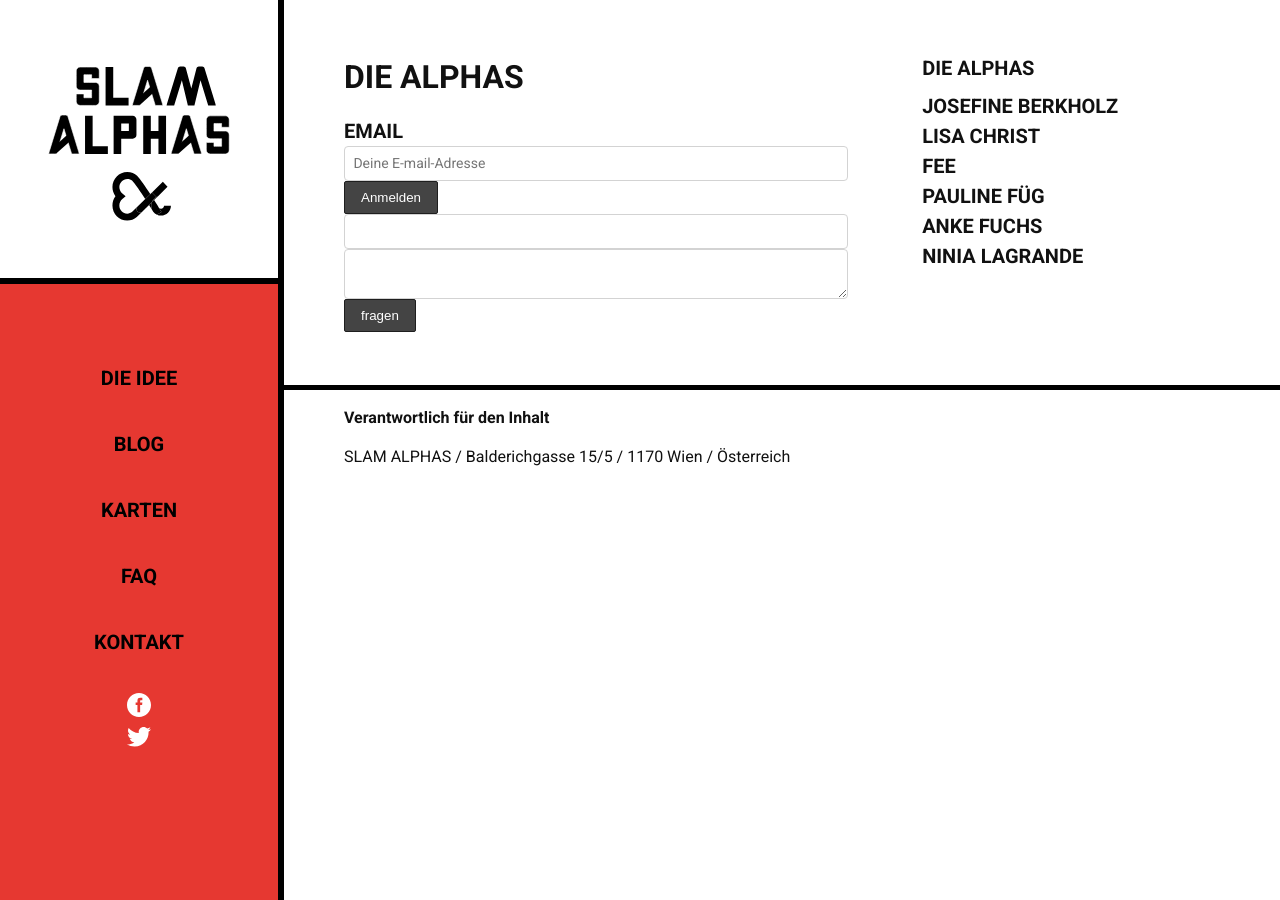
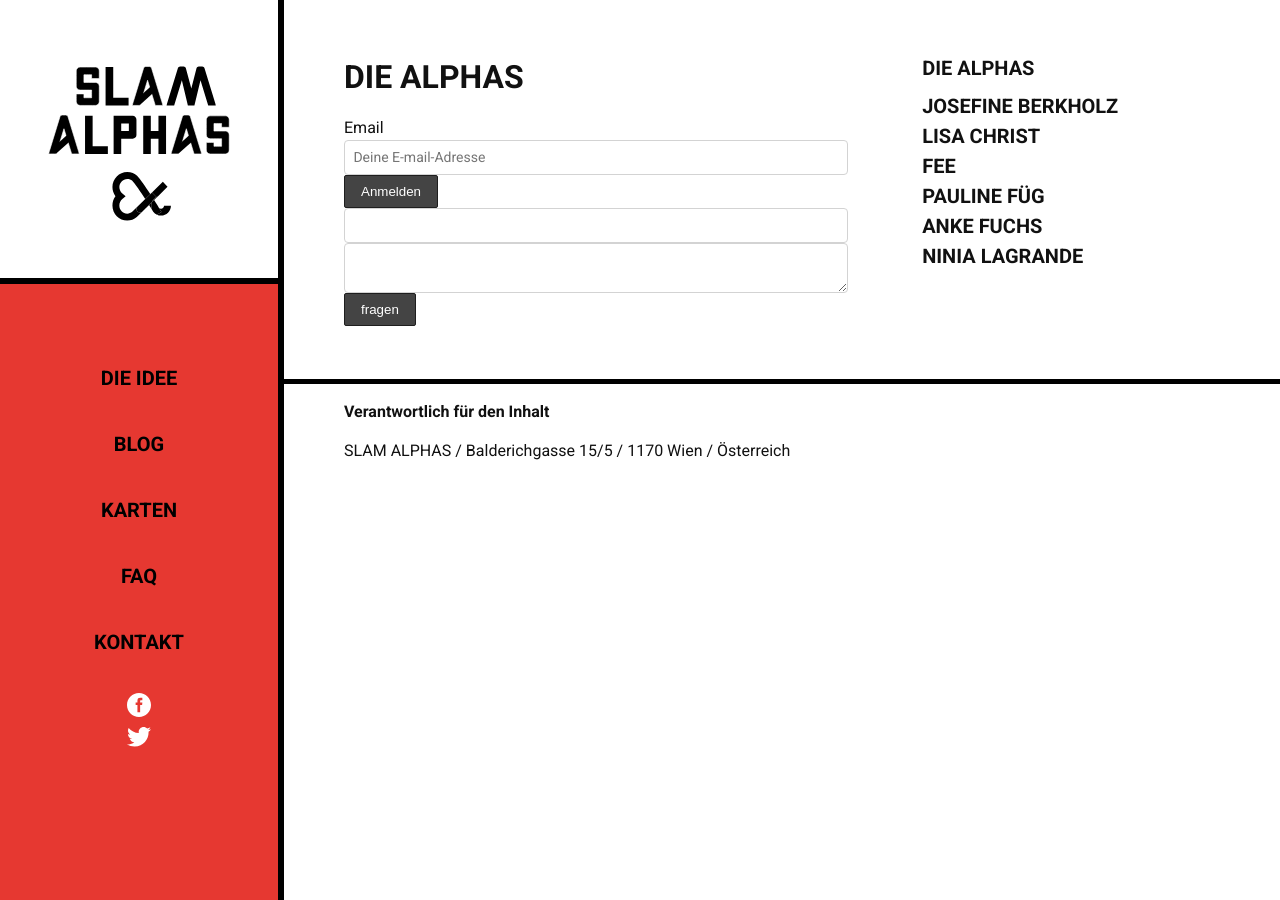
Before and after one commit to lislis/slam-alphas-prototyp, a Jekyll site: the page built from kontakt.html, in a window 1280 px wide. Built offline with Jekyll 4.4.1, drawn with Linux system fonts in a browser that asks for light colours.

Commit message:
keep simple label

```diff
--- a/_sass/_form.sass
+++ b/_sass/_form.sass
@@ -33,6 +33,3 @@ button
   &:hover
     color: white
     background-color: black
-
-label
-  @extend .title-sub
```
